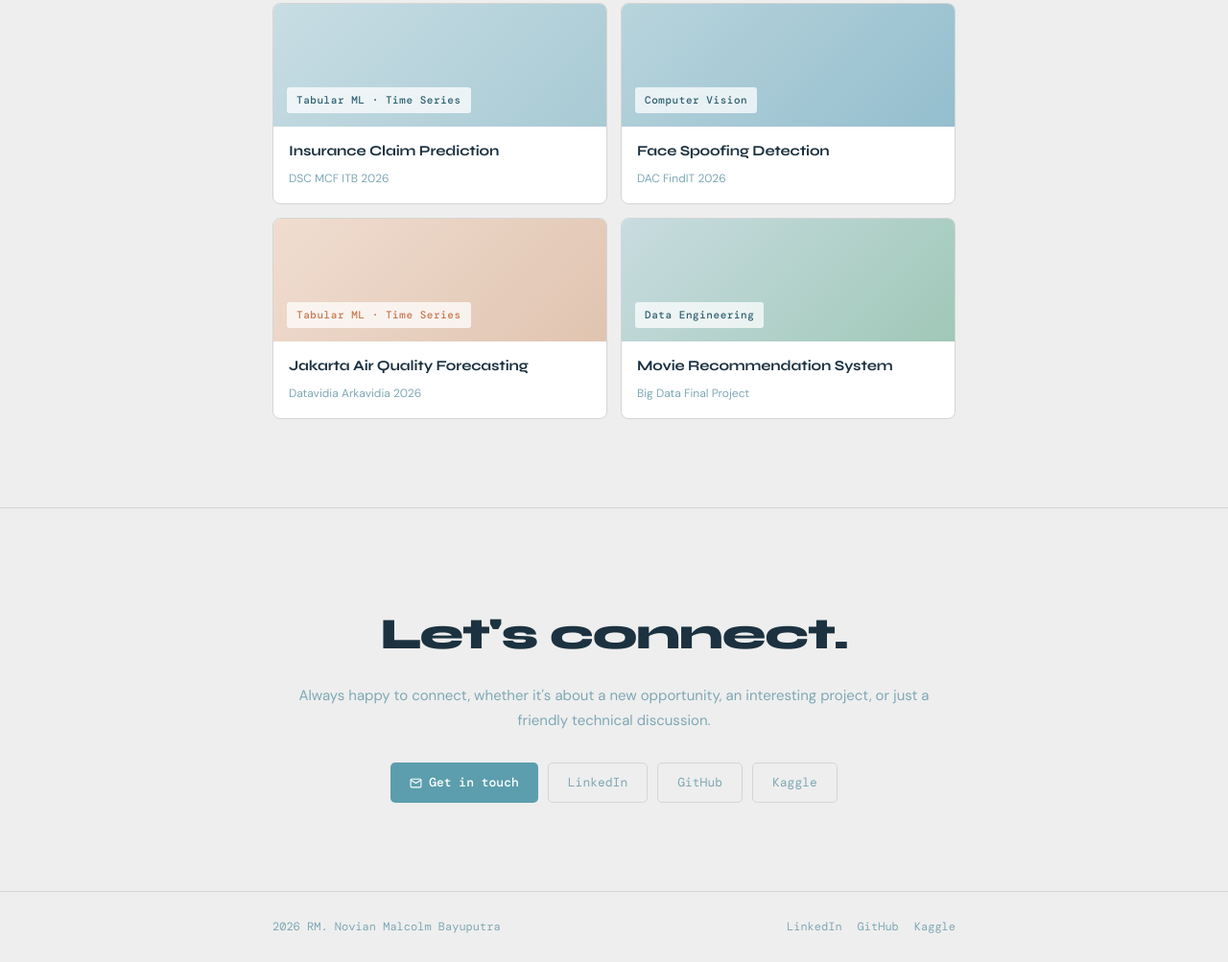
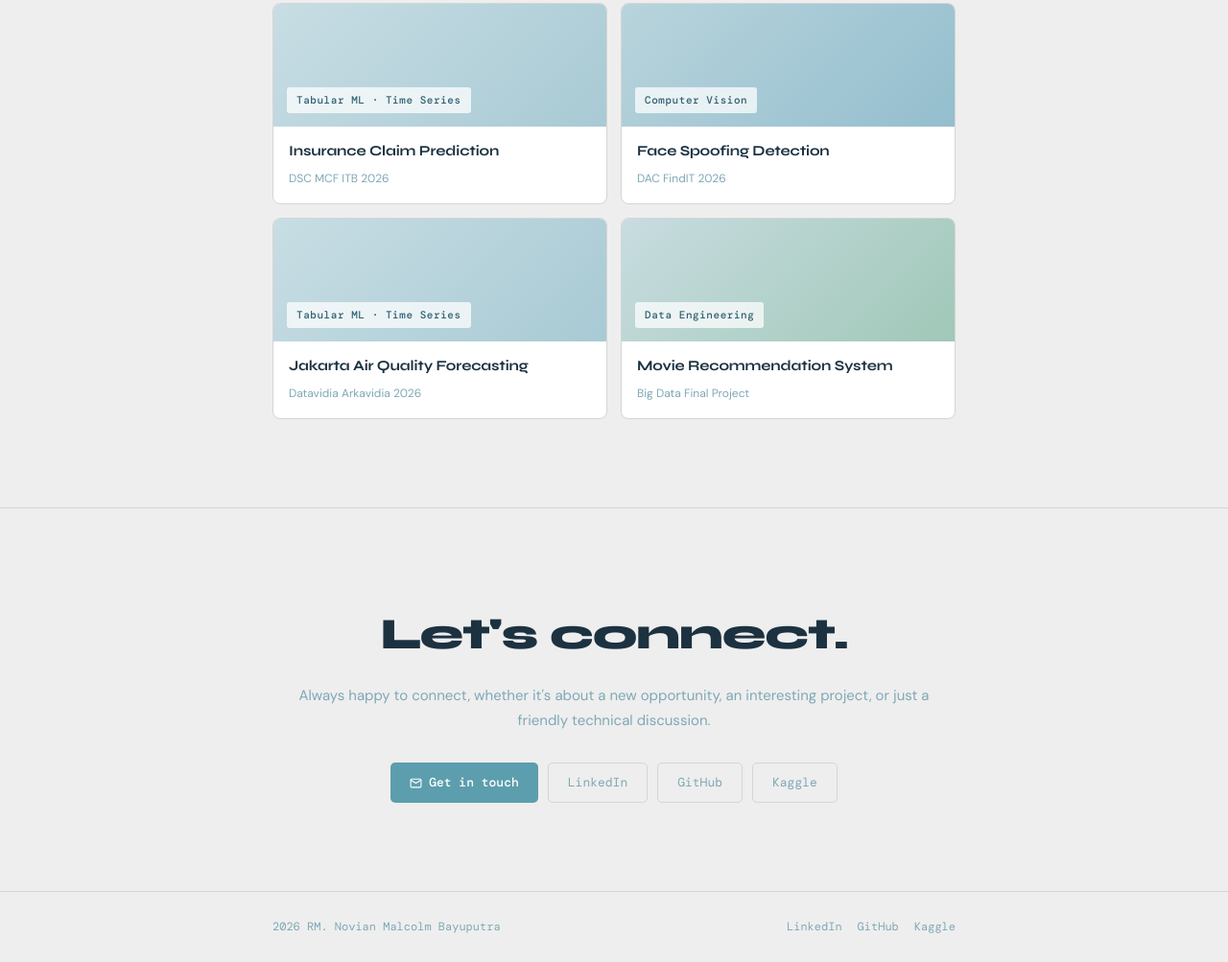
Before and after one commit to rmnovianmalcolmb/portfolio, a website: page index.html in a window 1280 px wide. Shown: the part 2126-3129 px from the top of the page at 96% size. Drawn offline with nearby package versions, Linux system fonts and the light colour scheme; a web font is replaced by a local one.

Commit message:
Consistent card colors: Arkav uses t-tabular to match MCF

```diff
--- a/index.html
+++ b/index.html
@@ -680,8 +680,8 @@
       </a>
 
       <a class="proj-card" href="#" data-project="arkav" data-tags="air quality ispu time series tabular jakarta" data-cat="tabular">
-        <div class="proj-thumb t-ts">
-          <span class="thumb-label" style="color:var(--score-hi)">Tabular ML · Time Series</span>
+        <div class="proj-thumb t-tabular">
+          <span class="thumb-label" style="color:var(--slate)">Tabular ML · Time Series</span>
         </div>
         <div class="proj-body">
           <p class="proj-title">Jakarta Air Quality Forecasting</p>
```
